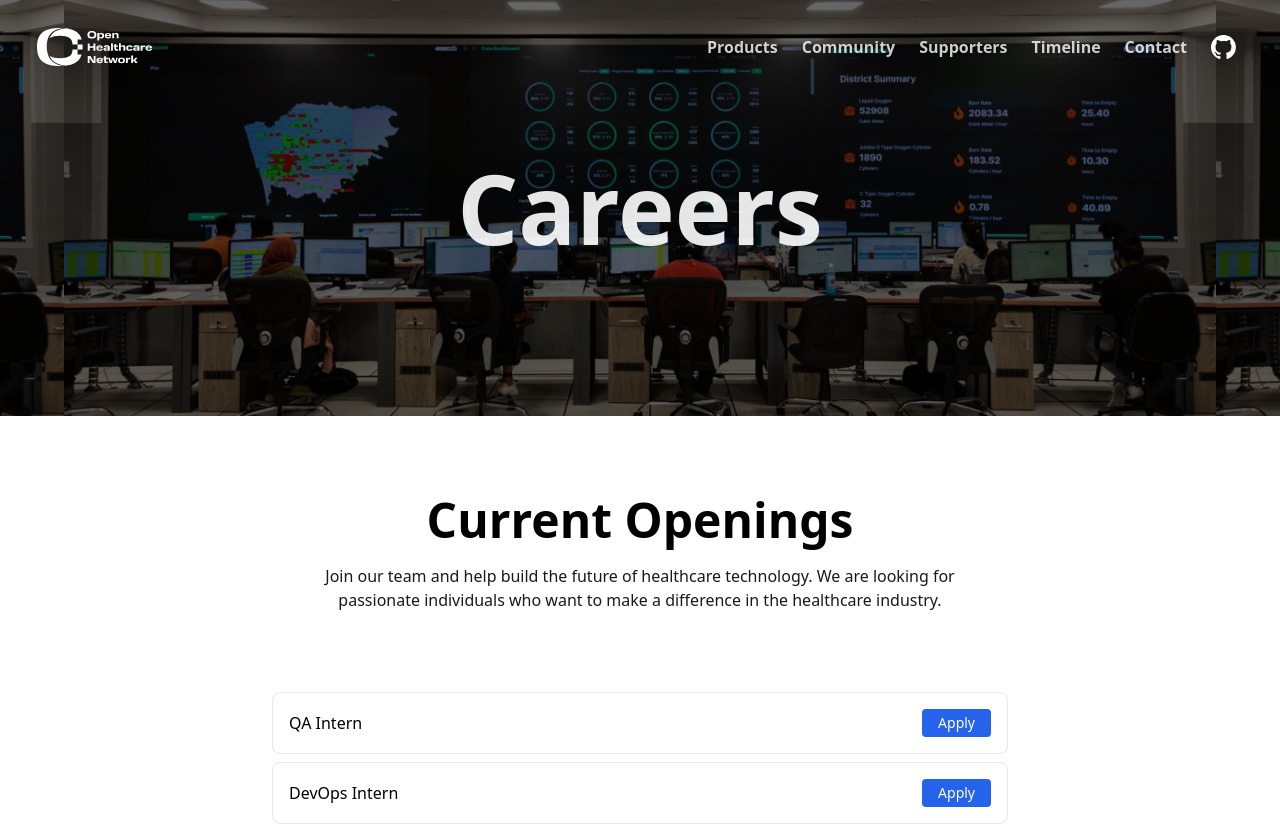
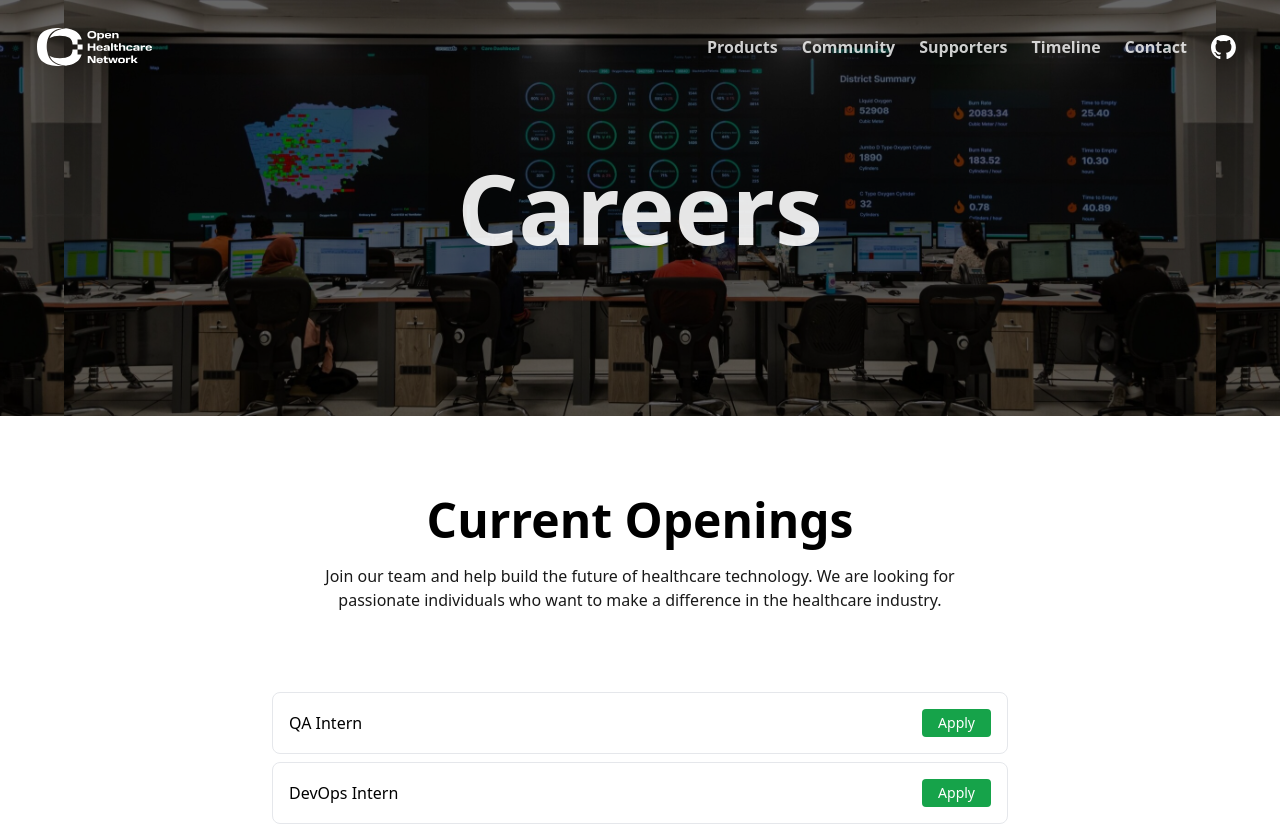
Before and after one commit to ohcnetwork/landing, a Next.js app: page /careers in a window 1280 px wide. Shown: the top 826 px of the page. Built offline with nearby package versions, Linux system fonts and the light colour scheme.

Commit message:
changed the colour of apply button for consistency

```diff
--- a/app/careers/page.tsx
+++ b/app/careers/page.tsx
@@ -134,7 +134,7 @@ export default function Page() {
                 <span className="font-medium">{position.title}</span>
                 <Link
                   href={position.applyUrl}
-                  className="px-4 py-1 text-sm bg-blue-600 text-white rounded hover:bg-blue-700"
+                  className="px-4 py-1 text-sm bg-green-600 text-white rounded hover:bg-green-700"
                   onClick={(e) => e.stopPropagation()}
                   target="_blank"
                 >
```
